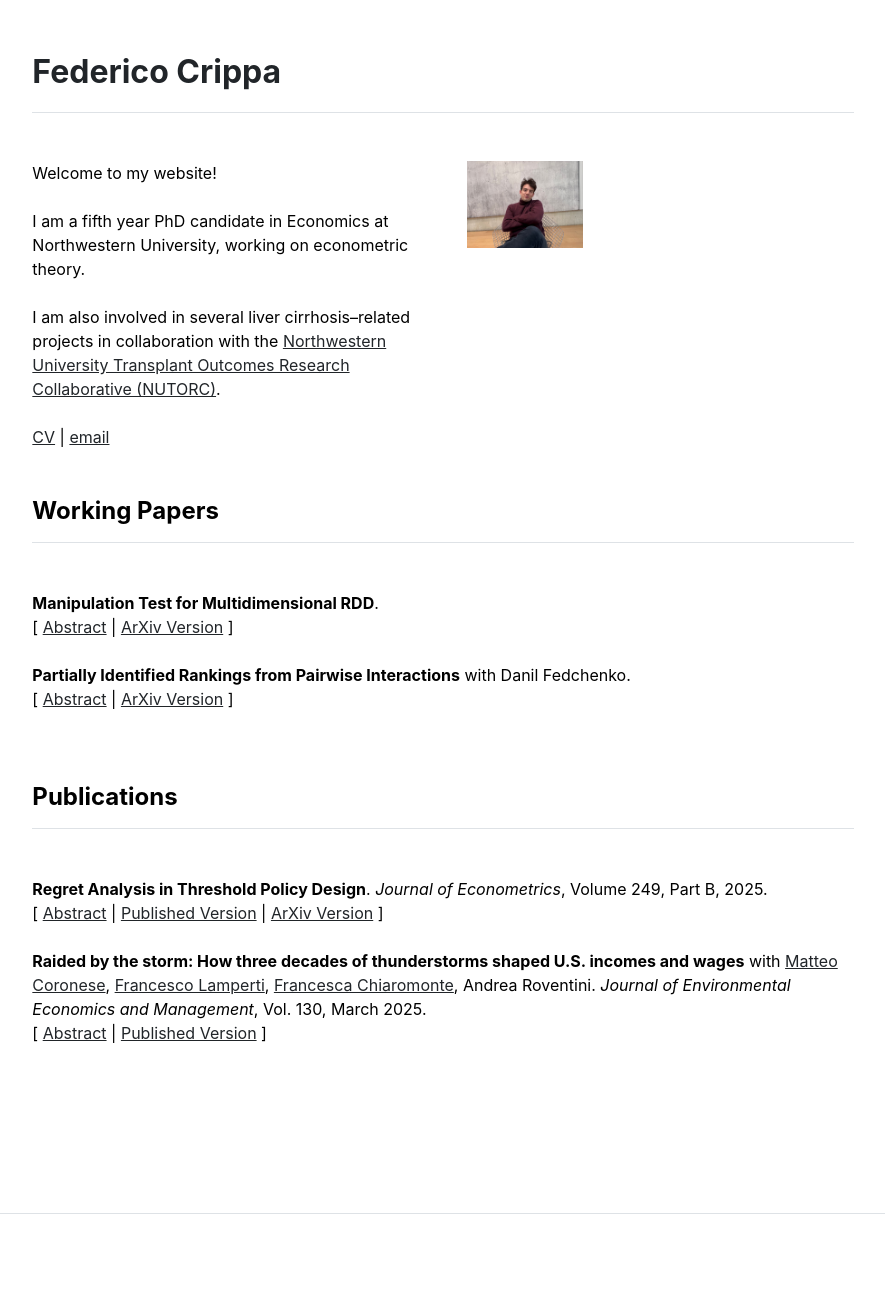
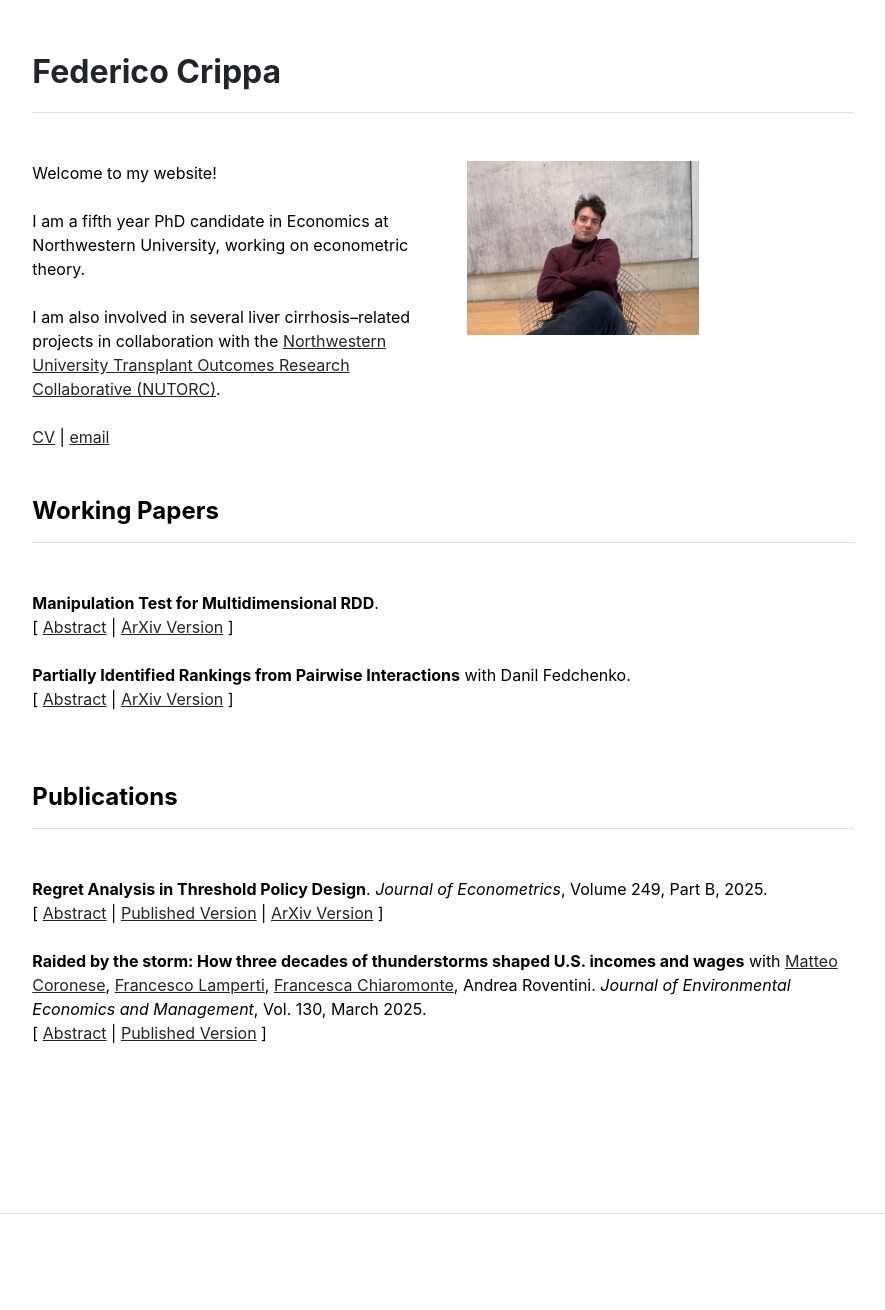
Before and after one commit to fedecrp/fedecrp.github.io, a Jekyll site: the page built from index.md, in a window 1280 px wide. Shown: the whole page, without its empty margins (197-1082 px from the left). Built offline with Jekyll 4.4.1, drawn with Linux system fonts in a browser that asks for light colours.

Commit message:
Update home.html

```diff
--- a/_layouts/home.html
+++ b/_layouts/home.html
@@ -13,7 +13,7 @@ layout: default
     <br><a href="https://fedecrp.github.io/assets/fc_cv.pdf" target="_blank">CV</a> | <a href="mailto:federicocrippa2025@u.northwestern.edu">email</a>
   </div>
   <div class="col-md-6">
-    <img src="{{ site.github.url }}/assets/img/photo.jpg"  width="30%" >
+    <img src="{{ site.github.url }}/assets/img/photo.jpg"  width="60%" >
   </div>
 </div>
 
```
